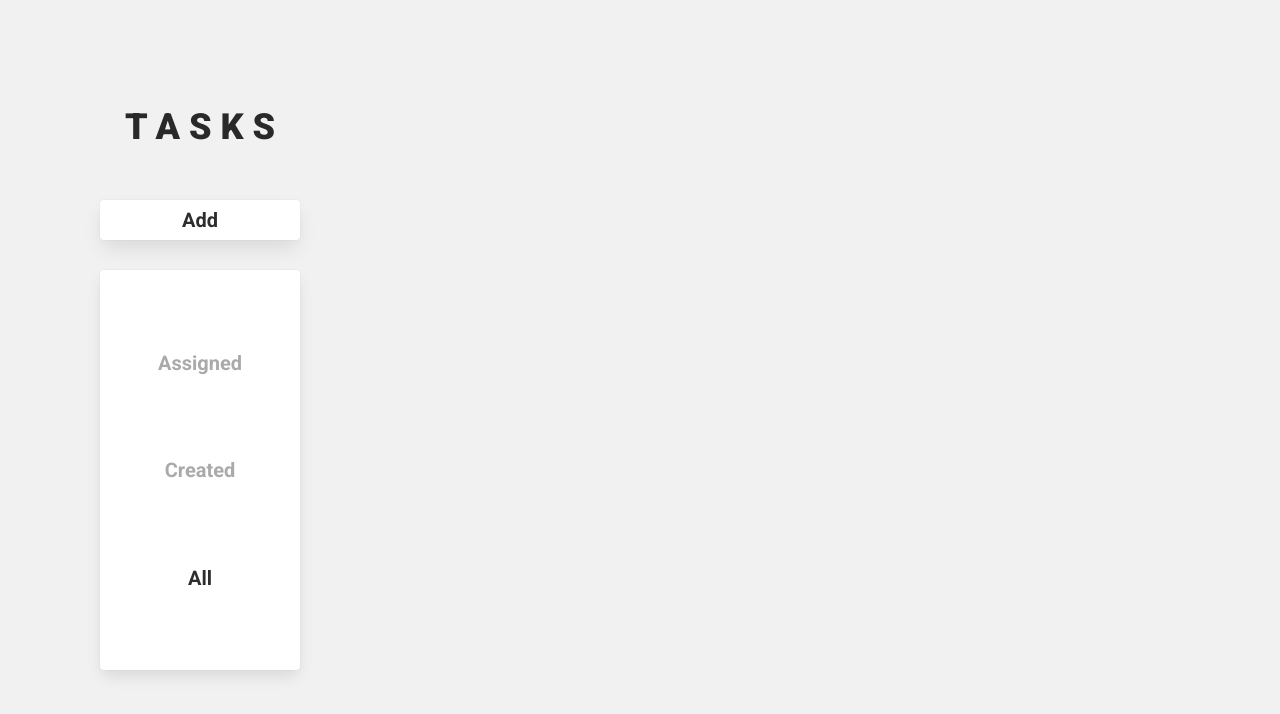
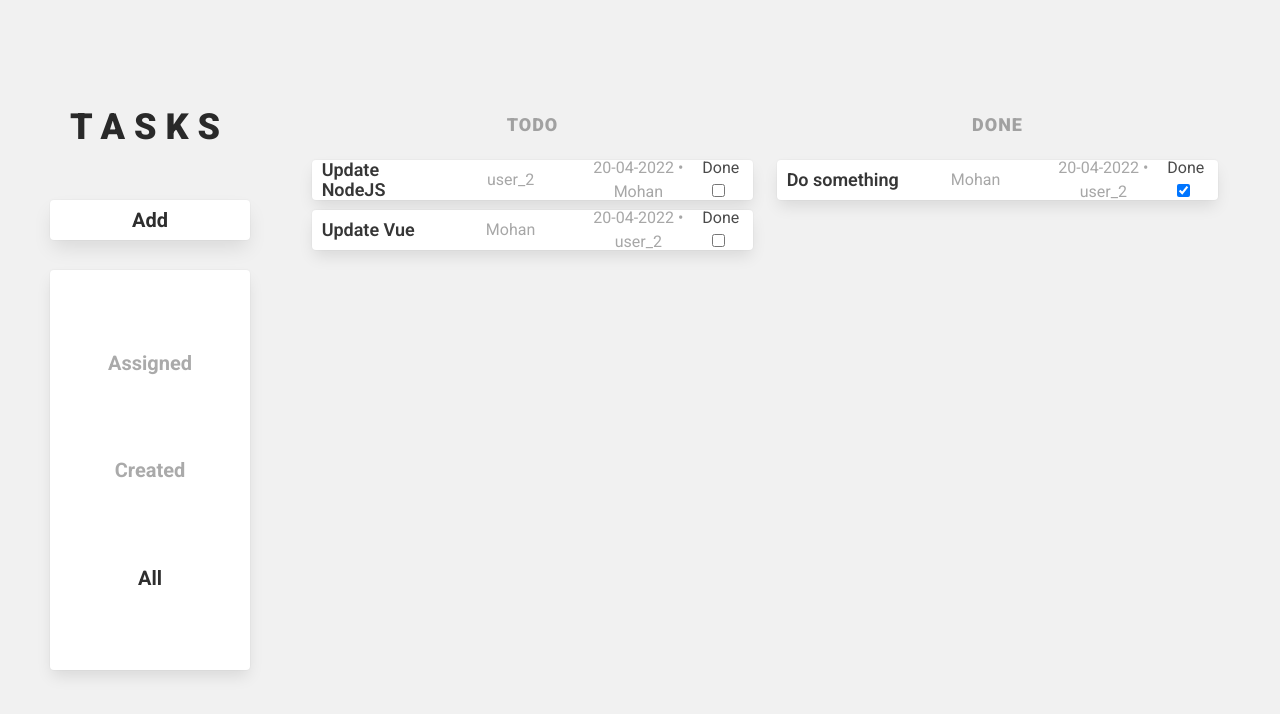
Before and after one commit to mohannaiduyeluri/myProjectWork, a Vue app in the folder client/: page /tasks in a window 1280 px wide. Both pictures are taken after a click on the element "All". Shown: the top 714 px of the page. Built offline with nearby package versions, Linux system fonts and the light colour scheme.

Commit message:
tasks filter

```diff
--- /dev/null
+++ b/client/src/models/tasks.ts
@@ -0,0 +1,33 @@
+import { ref } from 'vue';
+
+export interface ITask {
+	by: string;
+	date: string;
+	done: boolean;
+	title: string;
+	for: string;
+}
+
+export const tasks = ref<ITask[]>([
+	{
+		by: 'Mohan',
+		date: '20-04-2022',
+		done: false,
+		title: 'Update NodeJS',
+		for: 'user_2'
+	},
+	{
+		by: 'user_2',
+		date: '20-04-2022',
+		done: false,
+		title: 'Update Vue',
+		for: 'Mohan'
+	},
+	{
+		by: 'user_2',
+		date: '20-04-2022',
+		done: true,
+		title: 'Do something',
+		for: 'Mohan'
+	}
+]);
--- a/client/src/pages/Tasks.vue
+++ b/client/src/pages/Tasks.vue
@@ -1,10 +1,31 @@
 <script setup lang="ts">
 import { ref } from 'vue';
+import { session } from '../models/session';
+import { ITask, tasks } from '../models/tasks';
 
 const tabs = ["Assigned", "Created", "All"];
 const currentTab = ref(tabs[0]);
 
 const tabClass = (tab: string) => tab === currentTab.value ? 'tab active' : 'tab';
+
+const getTasks = (e: ITask[], done: boolean): ITask[] => {
+	if(currentTab.value == tabs[0])
+		if(done)
+			return e.filter(t => t.for === session.username && t.done);
+		else
+			return e.filter(t => t.for === session.username && !t.done);
+
+	if(currentTab.value == tabs[1])
+		if(done)
+			return e.filter(t => t.by === session.username && t.done);
+		else
+			return e.filter(t => t.by === session.username && !t.done);
+
+	if(done)
+		return e.filter(t => t.done);
+	else
+		return e.filter(t => !t.done);
+}
 
 </script>
 
@@ -14,22 +35,131 @@ const tabClass = (tab: string) => tab === currentTab.value ? 'tab active' : 'tab
 	<div class="card tabs">
 		<div :class="tabClass(tab)" v-for="tab in tabs" @click="() => currentTab = tab">{{ tab }}</div>
 	</div>
+
+	<div class="tasks">
+		<div class="half">
+			<div class="heading">TODO</div>
+			<div class="taskList">
+				<div class="card task" v-for="task in getTasks(tasks, false)">
+					<div class="title">{{task.title}}</div>
+					<div class="for">{{task.for}}</div>
+					<div class="date">{{task.date}} • {{task.by}}</div>
+					<div class="field">
+						<label>Done</label>
+						<input type="checkbox" v-model="task.done" />
+					</div>
+				</div>
+			</div>
+		</div>
+		<div class="half">
+			<div class="heading">DONE</div>
+			<div class="taskList">
+				<div class="card task" v-for="task in getTasks(tasks, true)">
+					<div class="title">{{task.title}}</div>
+					<div class="for">{{task.for}}</div>
+					<div class="date">{{task.date}} • {{task.by}}</div>
+					<div class="field">
+						<label>Done</label>
+						<input type="checkbox" v-model="task.done" />
+					</div>
+				</div>
+			</div>
+		</div>
+	</div>
 </template>
 
 <style scoped lang="scss">
+
+.tasks {
+	position: absolute;
+	display: flex;
+	flex-direction: row;
+	align-items: center;
+	justify-content: center;
+	top: 100px;
+	left: 300px;
+	right: 50px;
+	height: 80%;
+
+	.half {
+		height: calc(100%);
+		width: calc(50%);
+		display: flex;
+		align-items: center;
+		flex-direction: column;
+
+		.heading {
+			position: absolute;
+			font-size: 18px;
+			font-weight: 800;
+			height: 50px;
+			line-height: 50px;
+			top: 0;
+			color: rgb(161, 161, 161);
+		}
+
+		.taskList {
+			top: 50px;
+			position: relative;
+			display: flex;
+			height: calc(100% - 50px);
+			width: 100%;
+			display: flex;
+			flex-direction: column;
+			align-items: center;
+
+			.task {
+				height: 40px;
+				width: 95%;
+				display: flex;
+				justify-content: space-between;
+				flex-direction: row;
+				align-items: center;
+				margin-top: 10px;
+
+				.title {
+					margin: 0;
+					font-size: 18px;
+					font-weight: 600;
+					padding: 10px;
+					width: 200px;
+				}
+
+				.date, .for {
+					font-weight: 500;
+					color: rgb(167, 167, 167);
+					width: 200px;
+					text-align: center;
+				}
+
+				.field {
+					label {
+						font-weight: 500;
+					}
+
+					input {
+						margin-right: 20px;
+						margin-left: 10px;
+					}
+				}
+			}
+		}
+	}
+}
+
 h1 {
 	position: absolute;
 	color: rgb(41, 41, 41);
 	font-size: 36px;
 	font-weight: 900;
 	top: 100px;
-	left: 125px;
+	left: 70px;
 }
 
 .add {
 	position: absolute;
 	width: 200px;
-	left: 100px;
+	left: 50px;
 	top: 200px;
 	height: 40px;
 	font-weight: 700;
@@ -46,7 +176,7 @@ h1 {
 	width: 200px;
 	height: 400px;
 	top: 270px;
-	left: 100px;
+	left: 50px;
 	display: flex;
 	align-items: center;
 	justify-content: space-evenly;
```
